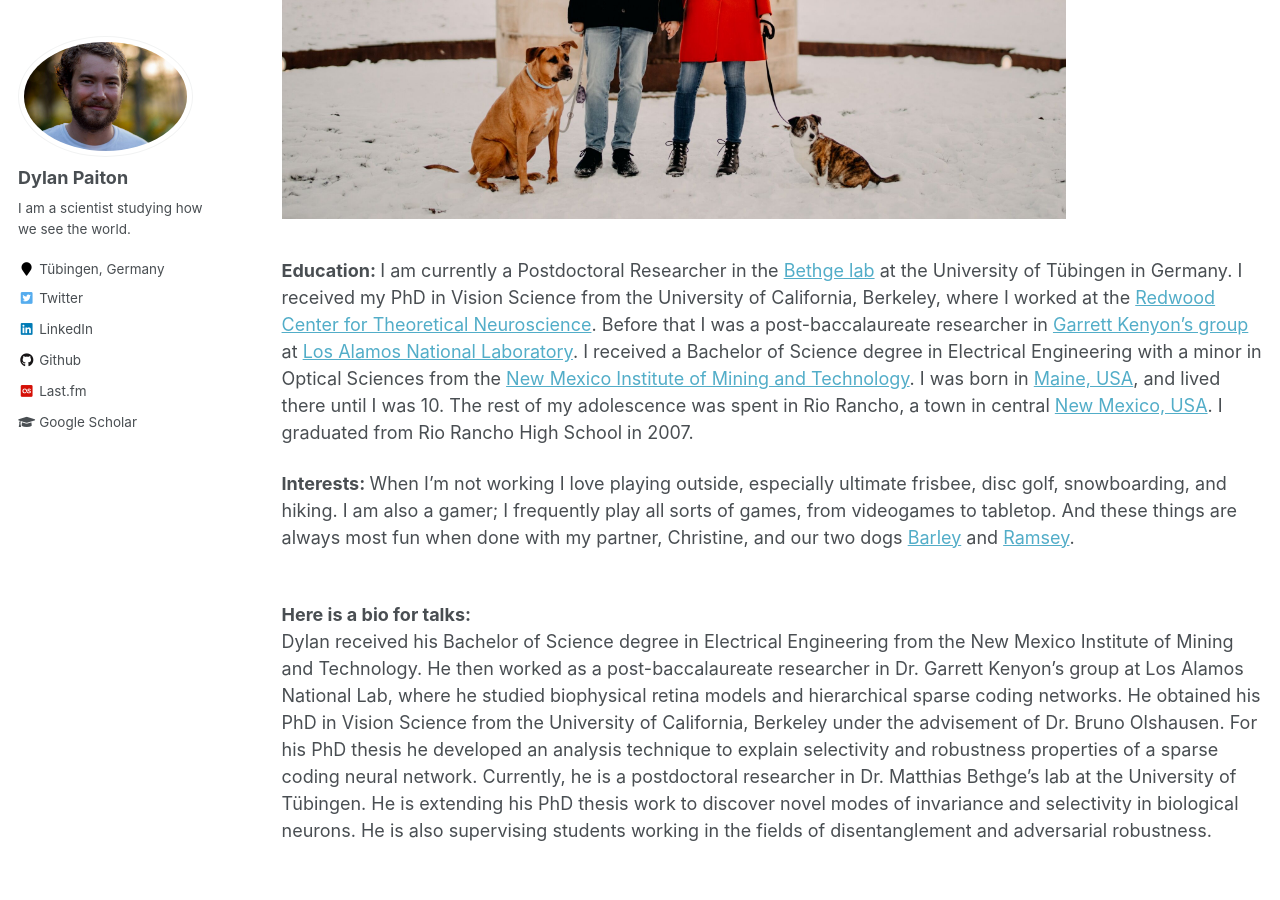
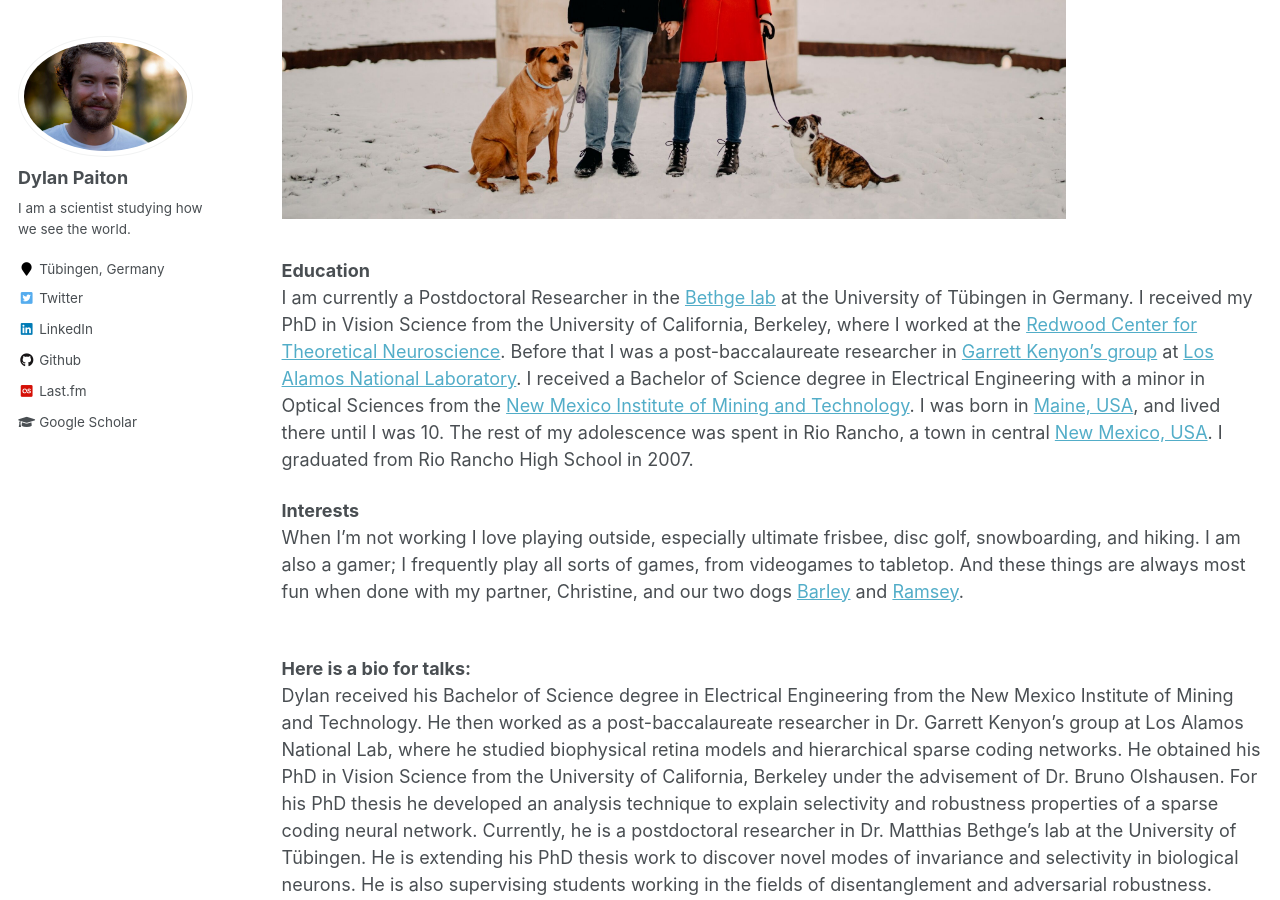
Before and after one commit to dpaiton/dpaiton.github.io, a Jekyll site: the page built from _pages/bio.md, in a window 1280 px wide and 900 px high, scrolled down 468 px. Built offline with Jekyll 4.4.1, drawn with Linux system fonts in a browser that asks for light colours.

Commit message:
sligth format changes

```diff
--- a/_pages/bio.md
+++ b/_pages/bio.md
@@ -9,7 +9,8 @@ author_profile: true
 
 <img style="float: center; margin: 0px 15px 15px 0px;" src="../images/family.jpeg" width="80%" />
 
-<strong>Education: </strong>I am currently a Postdoctoral Researcher in the
+<strong>Education</strong><br>
+I am currently a Postdoctoral Researcher in the
 [Bethge lab](https://bethgelab.org) at the University of T&uuml;bingen in Germany.
 I received my PhD in Vision Science from the University of California, Berkeley, where I
 worked at the [Redwood Center for Theoretical Neuroscience](http://redwood.berkeley.edu/).
@@ -22,7 +23,8 @@ in [Maine, USA](https://youtu.be/witphg3HUlE), and lived there until I was 10. T
 Rio Rancho, a town in central [New Mexico, USA](https://explorepartsunknown.com/destination/new-mexico/).
 I graduated from Rio Rancho High School in 2007.
 
-<strong>Interests: </strong>When I'm not working I love playing outside, especially ultimate frisbee, disc golf, snowboarding,
+<strong>Interests</strong><br>
+When I'm not working I love playing outside, especially ultimate frisbee, disc golf, snowboarding,
 and hiking. I am also a gamer; I frequently play all sorts of games, from videogames to tabletop.
 And these things are always most fun when done with my partner, Christine, and our two dogs
 [Barley](https://www.instagram.com/barleythedogg/)
```
